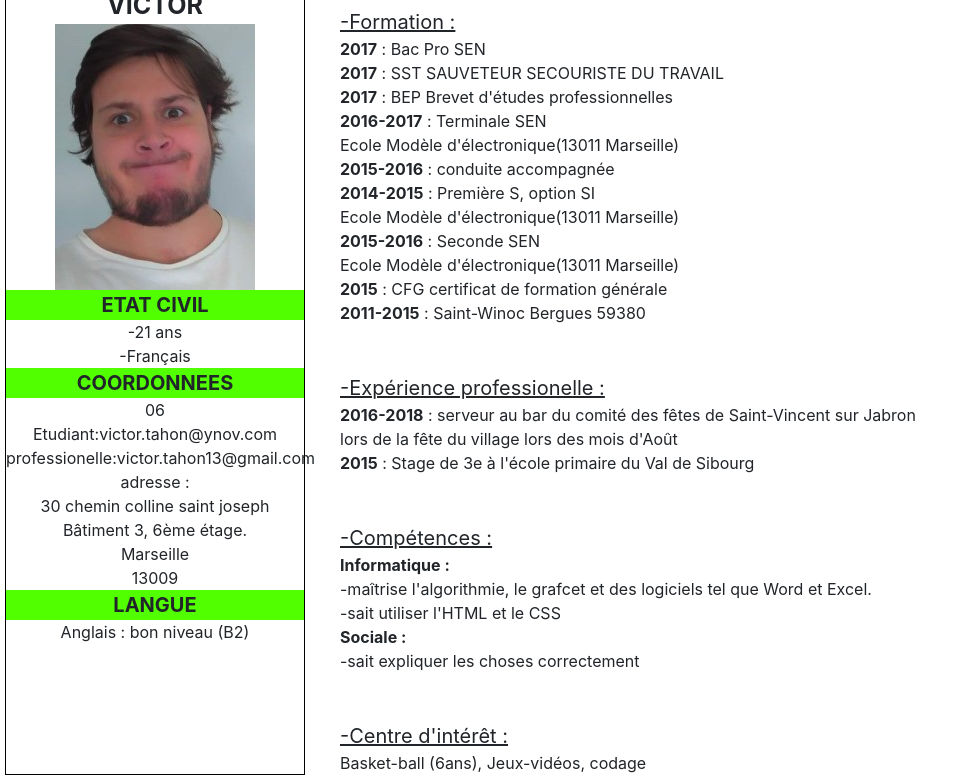
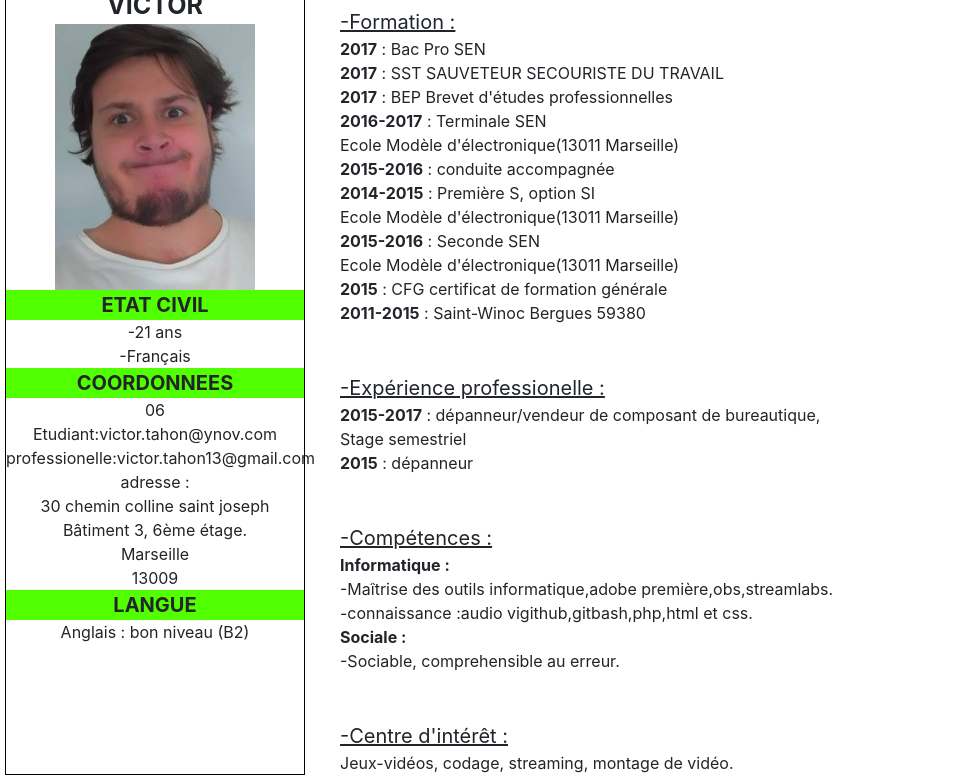
Before and after one commit to TotorDuMordor/HTML.CSS, a plain HTML site: page index.html in a window 1280 px wide. Shown: the part 62-837 px from the top of the page, without its empty margins (0-973 px from the left). Drawn offline with nearby package versions, Linux system fonts and the light colour scheme.

Commit message:
README.md

```diff
--- a/index.html
+++ b/index.html
@@ -53,20 +53,20 @@
             <br />
             <br />
             <p class="titre3">-Expérience professionelle :</p>
-            <p><strong>2016-2018</strong> : serveur au bar du comité des fêtes de Saint-Vincent sur Jabron <br/> lors de la fête du village lors des mois d'Août</p>
-            <p><strong>2015</strong> : Stage de 3e à l'école primaire du Val de Sibourg</p>
+            <p><strong>2015-2017</strong> : dépanneur/vendeur de composant de bureautique,  <br/> Stage semestriel</p>
+            <p><strong>2015</strong> : dépanneur</p>
             <br />
             <br />
             <p class="titre3">-Compétences :</p>
             <p><strong>Informatique :</strong></p>
-            <p>-maîtrise l'algorithmie, le grafcet et des logiciels tel que Word et Excel.</p>
-            <p>-sait utiliser l'HTML et le CSS</p>
+            <p>-Maîtrise des outils informatique,adobe première,obs,streamlabs.</p>
+            <p>-connaissance :audio vigithub,gitbash,php,html et css. </p>
             <p><strong>Sociale :</strong></p>
-            <p>-sait expliquer les choses correctement</p>
+            <p>-Sociable, comprehensible au erreur.</p>
             <br />
             <br />
             <p class="titre3">-Centre d'intérêt :</p>
-            <p>Basket-ball (6ans), Jeux-vidéos, codage</p>
+            <p> Jeux-vidéos, codage, streaming, montage de vidéo.</p>
         </div>
     </div>
   </body>
```
